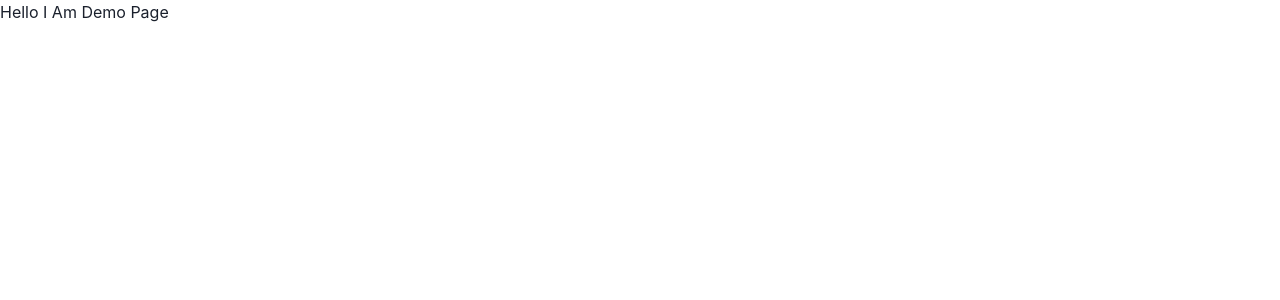
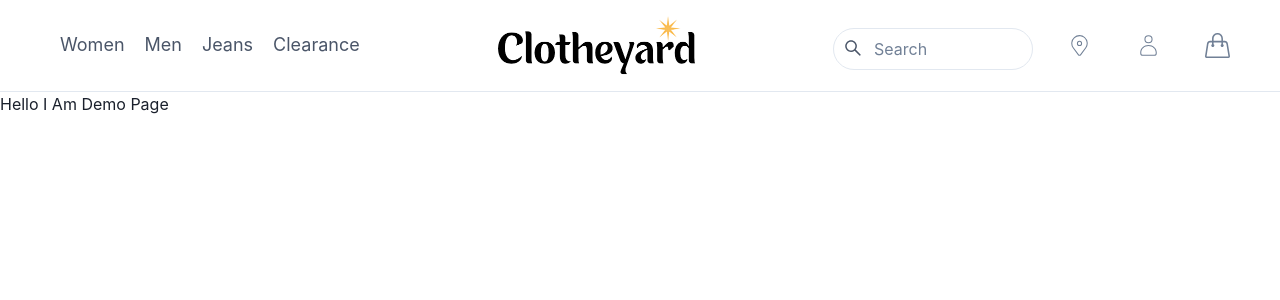
Before and after one commit to PriyanshuPatil/Clotheyard.com, a React (Create React App) app in the folder frontend/: page /demo in a window 1280 px wide. Shown: the top 300 px of the page. Built offline with nearby package versions, Linux system fonts and the light colour scheme.

Commit message:
navbar created

```diff
--- a/frontend/src/App.js
+++ b/frontend/src/App.js
@@ -1,12 +1,14 @@
-import logo from './logo.svg';
-import './App.css';
-import AllRoutes from './Routes/AllRoutes';
+// import logo from './logo.svg';
+import "./App.css";
+import Navbar from "./Components/Navbar/Navbar";
+import AllRoutes from "./Routes/AllRoutes";
 
 function App() {
   return (
-  <>
-  <AllRoutes/>
-  </>
+    <>
+      <Navbar />
+      <AllRoutes />
+    </>
   );
 }
 
--- /dev/null
+++ b/frontend/src/Components/Navbar/Navbar.jsx
@@ -0,0 +1,271 @@
+import {
+  Box,
+  Flex,
+  Text,
+  IconButton,
+  Button,
+  Stack,
+  Collapse,
+  useColorModeValue,
+  useBreakpointValue,
+  useDisclosure,
+  Image,
+  VStack,
+  InputGroup,
+  InputLeftElement,
+  Input,
+} from "@chakra-ui/react";
+import { CiUser, CiLocationOn } from "react-icons/ci";
+
+import { AiOutlineSearch } from "react-icons/ai";
+import { Link as NaviLink, useNavigate } from "react-router-dom";
+import { SlHandbag } from "react-icons/sl";
+import { HamburgerIcon, CloseIcon } from "@chakra-ui/icons";
+import { Link as RouterLink } from "react-router-dom";
+import logo from "../../Assets/clotheyardbg.png";
+export default function Navbar() {
+  const { isOpen, onToggle } = useDisclosure();
+  const navigate = useNavigate();
+
+  //   const { isAuth, currentUser, logout } = useContext(AuthContext);
+
+  return (
+    <Box zIndex={10} position={"sticky"} w="100%" top={0}>
+      <Flex
+        bg={useColorModeValue("white", "gray.800")}
+        color={useColorModeValue("gray.600", "white")}
+        minH={"60px"}
+        py={{ base: 2, md: 4 }}
+        px={{ base: 10 }}
+        borderBottom={1}
+        borderStyle={"solid"}
+        borderColor={useColorModeValue("gray.200", "gray.900")}
+        align={"center"}
+        gap={"30px"}
+        justifyContent={"space-between"}
+      >
+        <Flex
+          flex={{ base: 1, md: "auto" }}
+          ml={{ base: -2 }}
+          display={{ base: "flex", md: "none" }}
+        >
+          <IconButton
+            onClick={onToggle}
+            icon={
+              isOpen ? <CloseIcon w={3} h={3} /> : <HamburgerIcon w={5} h={5} />
+            }
+            variant={"ghost"}
+            aria-label={"Toggle Navigation"}
+          />
+        </Flex>
+
+        <Flex
+          display={{ base: "none", md: "flex" }}
+          ml={5}
+          //   border={"1px solid red"}
+        >
+          <DesktopNav />
+        </Flex>
+
+        <Flex>
+          <NaviLink to="/">
+            <Text
+              textAlign={useBreakpointValue({ base: "left", md: "left" })}
+              fontFamily={"heading"}
+              color={useColorModeValue("gray.800", "white")}
+            >
+              <Image
+                textAlign={"left"}
+                src={logo}
+                alt="Clotheyard"
+                maxW={{ base: "100px", md: "200px" }}
+              />
+            </Text>
+          </NaviLink>
+        </Flex>
+        <Stack
+          flex={{ base: 1, md: 0 }}
+          justify={"flex-end"}
+          direction={"row"}
+          spacing={{ base: 2, md: 6 }}
+          alignItems={"center"}
+        >
+          <InputGroup
+            w={"200px"}
+            mt={2}
+            display={useBreakpointValue({ base: "none", md: "solid" })}
+          >
+            <InputLeftElement
+              py={"20px"}
+              pointerEvents="none"
+              children={<AiOutlineSearch color="gray.300" fontSize={"20px"} />}
+            />
+            <Input
+              py={"20px"}
+              type="tel"
+              placeholder="Search"
+              borderRadius={"50px"}
+              variant={"outline"}
+              outline={"none"}
+            />
+          </InputGroup>
+
+          <Button
+            as={"a"}
+            fontSize={"sm"}
+            fontWeight={600}
+            variant={"link"}
+            borderRadius={"50%"}
+            w="45px"
+            h="45px"
+            _hover={{
+              backgroundColor: "#E0F7FA",
+              color: "#0277BD",
+            }}
+            display={useBreakpointValue({ base: "none", md: "inline-block" })}
+          >
+            <VStack pt={"10px"}>
+              <CiLocationOn fontSize={"25px"} spacing={0} />
+            </VStack>
+          </Button>
+          <Button
+            as={"a"}
+            fontSize={"sm"}
+            fontWeight={600}
+            variant={"link"}
+            onClick={() => navigate("/login")}
+            borderRadius={"50%"}
+            w="45px"
+            h="45px"
+            _hover={{
+              backgroundColor: "#E0F7FA",
+              color: "#0277BD",
+            }}
+          >
+            <VStack>
+              <CiUser fontSize={"25px"} spacing={0} />
+            </VStack>
+          </Button>
+
+          <Button
+            as={"a"}
+            fontSize={"sm"}
+            fontWeight={600}
+            variant={"link"}
+            onClick={() => navigate("/cart")}
+            w="45px"
+            h="45px"
+            borderRadius={"50%"}
+            _hover={{
+              backgroundColor: "#E0F7FA",
+              color: "#0277BD",
+            }}
+          >
+            <VStack>
+              <SlHandbag fontSize={"25px"} spacing={0} />
+            </VStack>
+          </Button>
+        </Stack>
+      </Flex>
+
+      <Collapse in={isOpen} animateOpacity>
+        <MobileNav />
+      </Collapse>
+    </Box>
+  );
+}
+
+const DesktopNav = () => {
+  const linkColor = useColorModeValue("gray.600", "gray.200");
+  const linkHoverColor = useColorModeValue("gray.800", "white");
+
+  return (
+    <Flex
+      direction={"row"}
+      w={"150%"}
+      justifyContent={"space-around"}
+      gap={"20px"}
+    >
+      {NAV_ITEMS.map((navItem) => (
+        <Box key={navItem.label}>
+          <NaviLink to={navItem.path || "/"}>
+            <Box
+              py={1}
+              fontSize={"lg"}
+              fontWeight={400}
+              color={linkColor}
+              borderBottom="2px solid white"
+              _hover={{
+                // transitionDelay: "200ms",
+                textDecoration: "none",
+                borderBottom: "2px solid black",
+
+                color: linkHoverColor,
+              }}
+            >
+              {navItem.label}
+            </Box>
+          </NaviLink>
+        </Box>
+      ))}
+    </Flex>
+    // </Center>
+  );
+};
+
+const MobileNav = () => {
+  return (
+    <Stack
+      bg={useColorModeValue("white", "gray.800")}
+      p={4}
+      display={{ md: "none" }}
+    >
+      {NAV_ITEMS.map((navItem) => (
+        <MobileNavItem key={navItem.label} {...navItem} />
+      ))}
+    </Stack>
+  );
+};
+
+const MobileNavItem = ({ label, path }) => {
+  return (
+    <Stack spacing={4}>
+      <Flex
+        py={2}
+        as={RouterLink}
+        to={path}
+        justify={"space-between"}
+        align={"center"}
+        _hover={{
+          textDecoration: "none",
+        }}
+      >
+        <Text
+          fontWeight={600}
+          color={useColorModeValue("gray.600", "gray.200")}
+        >
+          {label}
+        </Text>
+      </Flex>
+    </Stack>
+  );
+};
+
+const NAV_ITEMS = [
+  {
+    label: "Women",
+    path: "/products/women",
+  },
+  {
+    label: "Men",
+    path: "/products/men",
+  },
+  {
+    label: "Jeans",
+    path: "/products/jeans",
+  },
+  {
+    label: "Clearance",
+    path: "/products/clearance",
+  },
+];
--- /dev/null
+++ b/frontend/src/Pages/HomePage/HomePage.jsx
@@ -0,0 +1,7 @@
+import React from "react";
+
+const HomePage = () => {
+  return <div>HomePage</div>;
+};
+
+export default HomePage;
--- a/frontend/src/Routes/AllRoutes.jsx
+++ b/frontend/src/Routes/AllRoutes.jsx
@@ -1,11 +1,12 @@
 import React from "react";
 import { Routes, Route } from "react-router-dom";
 import DemoPage from "../Pages/DemoPage/DemoPage";
+import HomePage from "../Pages/HomePage/HomePage";
 const AllRoutes = () => {
   return (
     <Routes>
-     <Route path="/" element={<div>Home</div>} />
-      <Route path="/demo" element={<DemoPage/>} />
+      <Route path="/" element={<HomePage />} />
+      <Route path="/demo" element={<DemoPage />} />
     </Routes>
   );
 };
```
Also changed, not shown: frontend/src/Assets/clotheyardbg.png (added).
